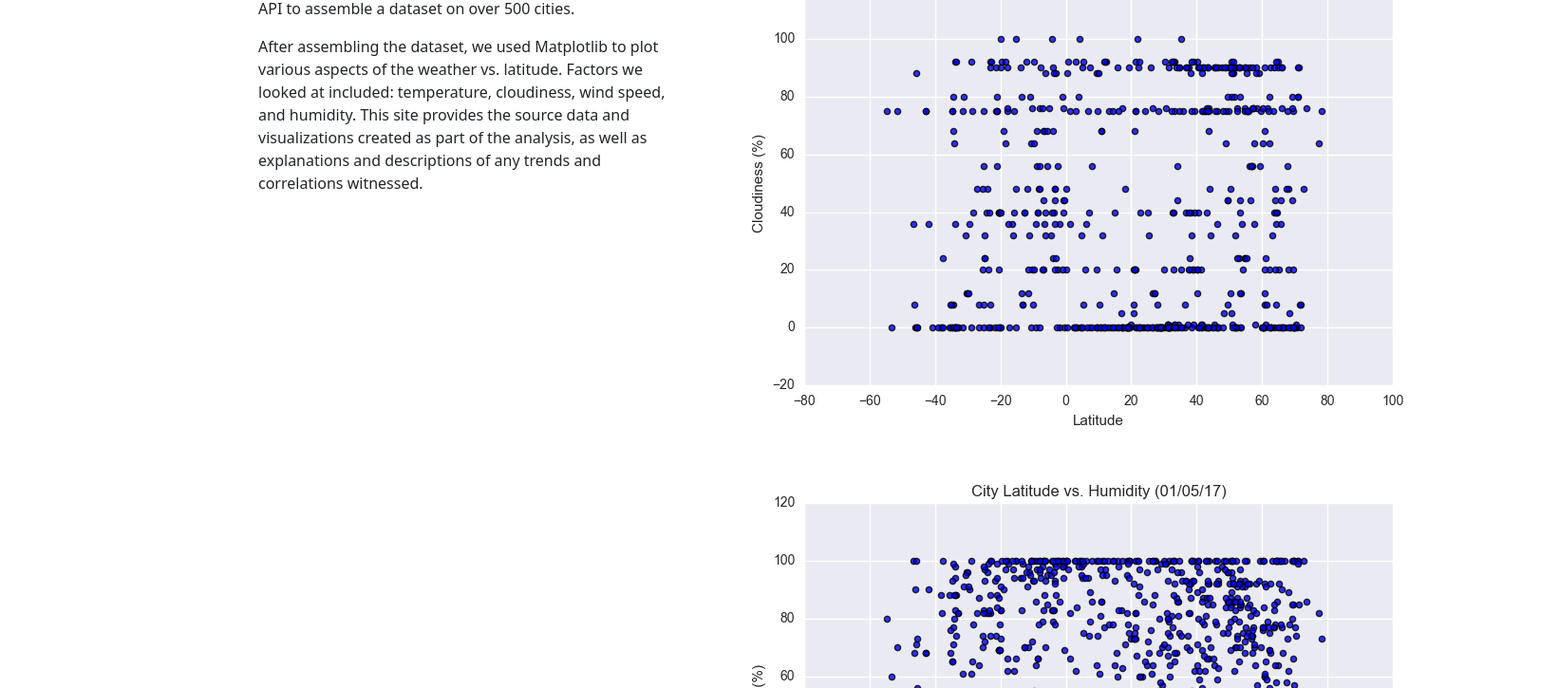
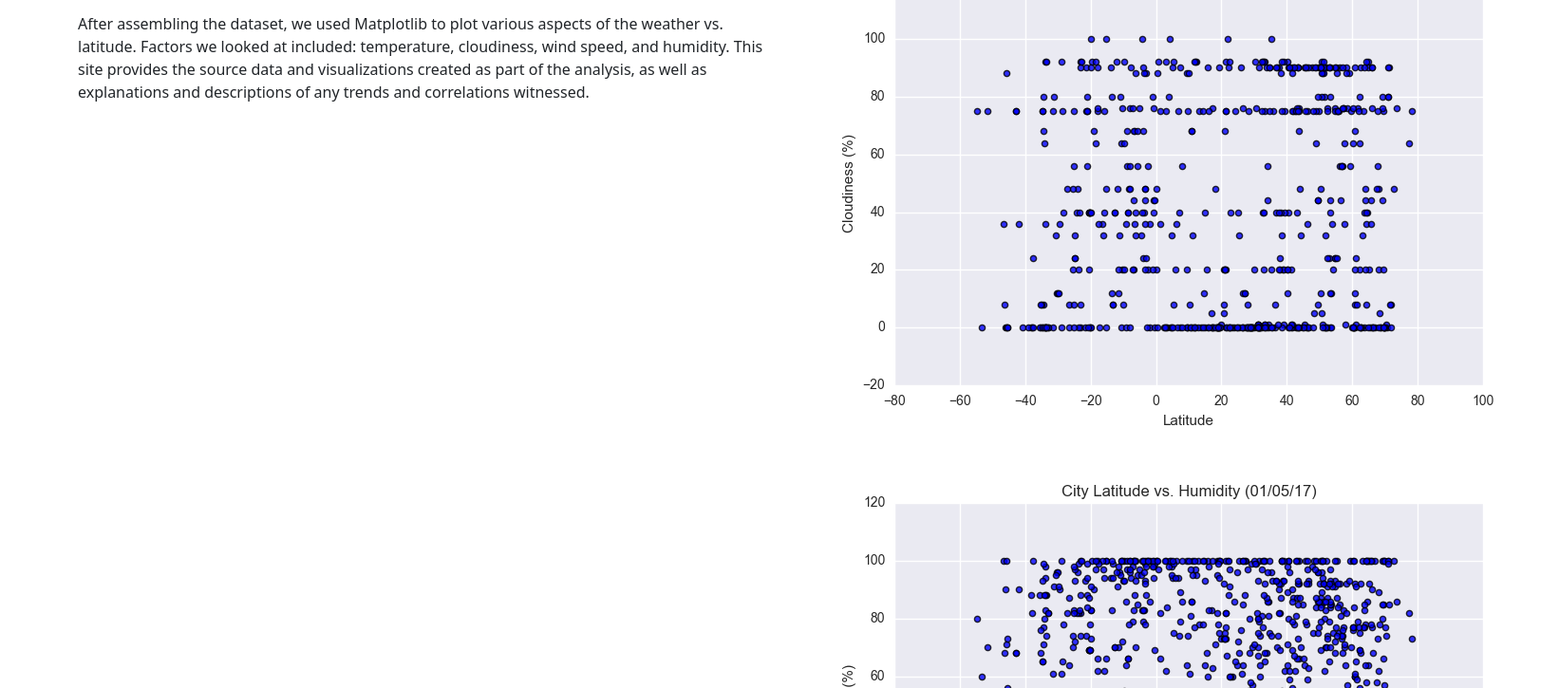
Before and after one commit to corriethomas/Web-Design-Challenge, a plain HTML site: page index.html in a window 1280 px wide. Shown: the part 177-902 px from the top of the page at 95% size, 1642 px wide, since content can reach past the window. Drawn offline with nearby package versions, Linux system fonts and the light colour scheme.

Commit message:
shifts summary paragraphs on index page

```diff
--- a/index.html
+++ b/index.html
@@ -40,8 +40,7 @@
 
     <div class = "container">
         <div class = "row">
-            <div class = "col-2"></div>
-            <div class = "col-5">
+            <div class = "col-md-8">
                 <h2>Summary</h2>
                 <p>
                   The purpose of this project was to analyze how weather changes as you get closer to the equator.
```
